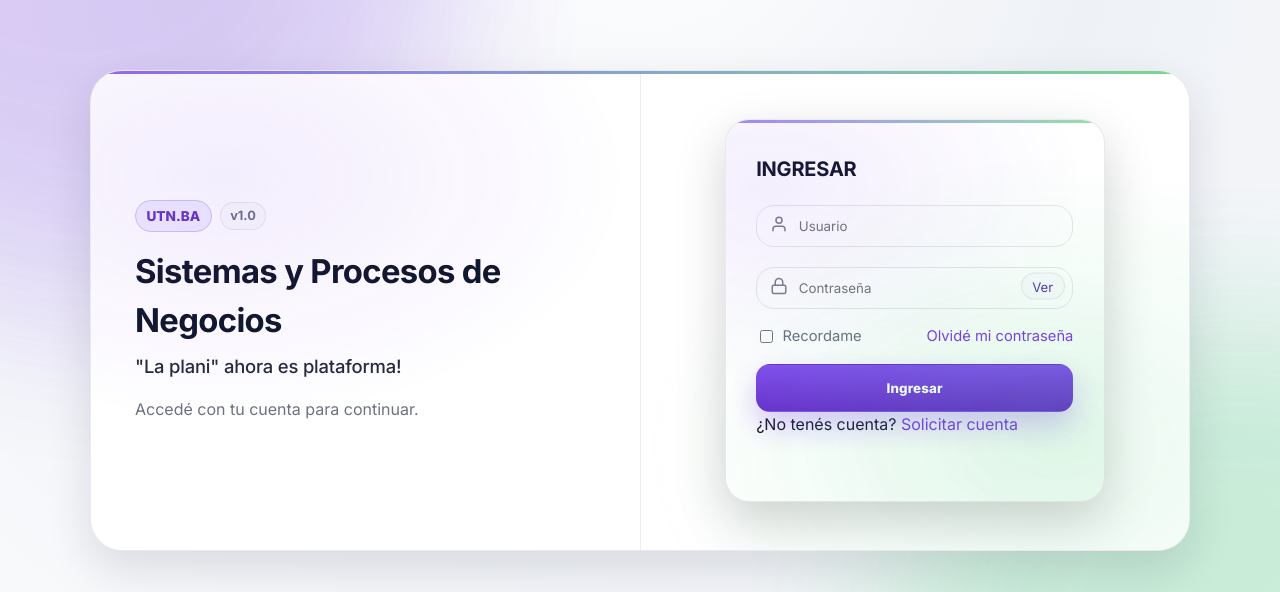
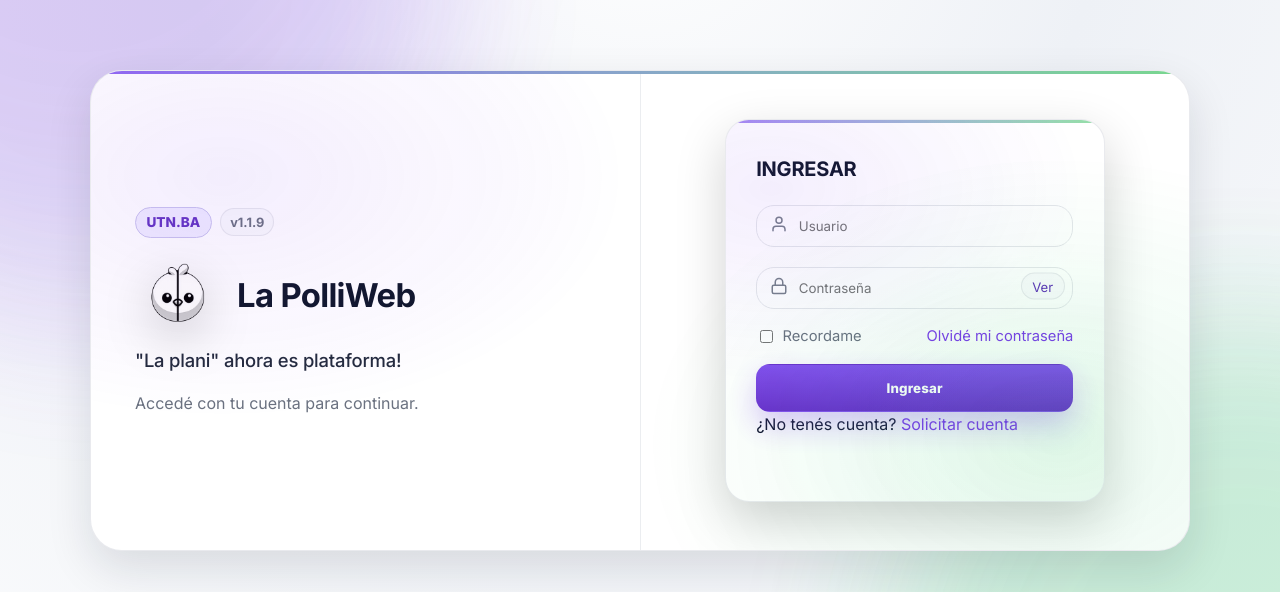
Before and after one commit to Zenitroc/SyPdN-Plani-WebApp, a PHP site: page /pages/login/index.html in a window 1280 px wide. Shown: the part 132-724 px from the top of the page. Run offline with PHP 8.4, Linux system fonts and the light colour scheme.

Commit message:
La polliweb

```diff
--- a/public/pages/alumnos-global/index.html
+++ b/public/pages/alumnos-global/index.html
@@ -2,7 +2,7 @@
 <html lang="es">
 <head>
   <meta charset="utf-8" />
-  <title>Todos los estudiantes — SyPdN</title>
+  <title>Todos los estudiantes — Polliweb</title>
   <meta name="viewport" content="width=device-width, initial-scale=1" />
   <link rel="preconnect" href="https://fonts.googleapis.com">
   <link rel="preconnect" href="https://fonts.gstatic.com" crossorigin>
--- a/public/pages/asistencia/index.html
+++ b/public/pages/asistencia/index.html
@@ -3,7 +3,7 @@
 
 <head>
     <meta charset="utf-8" />
-    <title>Asistencia Parciales — SyPdN</title>
+    <title>Asistencia Parciales — Polliweb</title>
     <meta name="viewport" content="width=device-width, initial-scale=1" />
     <link rel="stylesheet" href="/assets/css/base.css">
     <style>
--- a/public/pages/curso-dashboard/index.html
+++ b/public/pages/curso-dashboard/index.html
@@ -2,7 +2,7 @@
 <html lang="es">
 <head>
   <meta charset="utf-8" />
-  <title>Dashboard del curso — SyPdN</title>
+  <title>Dashboard del curso — Polliweb</title>
   <meta name="viewport" content="width=device-width, initial-scale=1" />
   <link rel="preconnect" href="https://fonts.googleapis.com">
   <link rel="preconnect" href="https://fonts.gstatic.com" crossorigin>
--- a/public/pages/cursos-admin/index.html
+++ b/public/pages/cursos-admin/index.html
@@ -2,7 +2,7 @@
 <html lang="es">
 <head>
   <meta charset="utf-8" />
-  <title>Cursos — SyPdN</title>
+  <title>Cursos — Polliweb</title>
   <meta name="viewport" content="width=device-width, initial-scale=1" />
   <link rel="preconnect" href="https://fonts.googleapis.com">
   <link rel="preconnect" href="https://fonts.gstatic.com" crossorigin>
--- a/public/pages/entregas/index.html
+++ b/public/pages/entregas/index.html
@@ -2,7 +2,7 @@
 <html lang="es">
 <head>
   <meta charset="utf-8" />
-  <title>Entregas — SyPdN</title>
+  <title>Entregas — Polliweb</title>
   <meta name="viewport" content="width=device-width, initial-scale=1" />
   <link rel="preconnect" href="https://fonts.googleapis.com">
   <link rel="preconnect" href="https://fonts.gstatic.com" crossorigin>
--- a/public/pages/estudiantes/index.html
+++ b/public/pages/estudiantes/index.html
@@ -3,7 +3,7 @@
 
 <head>
   <meta charset="utf-8" />
-  <title>Estudiantes — SyPdN</title>
+  <title>Estudiantes — Polliweb</title>
   <meta name="viewport" content="width=device-width, initial-scale=1" />
   <link rel="preconnect" href="https://fonts.googleapis.com">
   <link rel="preconnect" href="https://fonts.gstatic.com" crossorigin>
--- a/public/pages/grupos/index.html
+++ b/public/pages/grupos/index.html
@@ -2,7 +2,7 @@
 <html lang="es">
 <head>
   <meta charset="utf-8" />
-  <title>Grupos — SyPdN</title>
+  <title>Grupos — Polliweb</title>
   <meta name="viewport" content="width=device-width, initial-scale=1" />
   <link rel="preconnect" href="https://fonts.googleapis.com">
   <link rel="preconnect" href="https://fonts.gstatic.com" crossorigin>
--- a/public/pages/home/index.html
+++ b/public/pages/home/index.html
@@ -3,7 +3,7 @@
 
 <head>
   <meta charset="utf-8" />
-  <title>Home — SyPdN</title>
+  <title>Home — Polliweb</title>
   <meta name="viewport" content="width=device-width, initial-scale=1" />
   <link rel="preconnect" href="https://fonts.googleapis.com">
   <link rel="preconnect" href="https://fonts.gstatic.com" crossorigin>
--- a/public/pages/login/index.html
+++ b/public/pages/login/index.html
@@ -3,7 +3,7 @@
 <head>
   <meta charset="utf-8" />
   <meta name="viewport" content="width=device-width,initial-scale=1" />
-  <title>Login — SyPdN</title>
+  <title>Login — Polliweb</title>
 
   <link rel="preconnect" href="https://fonts.googleapis.com">
   <link rel="preconnect" href="https://fonts.gstatic.com" crossorigin>
@@ -23,10 +23,13 @@
       <div class="login-info">
         <div class="login-meta">
           <span class="login-badge">UTN.BA</span>
-          <span class="login-chip">v1.0</span>
+          <span class="login-chip">v1.1.9</span>
         </div>
 
-        <h1>Sistemas y Procesos de Negocios</h1>
+        <div class="login-brand">
+          <img class="login-brand-icon" src="/favicon.ico" alt="Ícono de La PolliWeb">
+          <h1>La PolliWeb</h1>
+        </div>
         <h2>"La plani" ahora es plataforma!</h2>
         <p>Accedé con tu cuenta para continuar.</p>
       </div>
@@ -93,7 +96,7 @@
       </p>
 
       <div class="dialog-template">
-        <div><strong>Asunto:</strong> Solicitud de cuenta SyPdN</div>
+        <div><strong>Asunto:</strong> Solicitud de cuenta La PolliWeb</div>
         <div><strong>Nombre:</strong> [Nombre]</div>
         <div><strong>Apellido:</strong> [Apellido]</div>
         <div><strong>DNI:</strong> [DNI]</div>
@@ -105,7 +108,7 @@
       <p class="muted">Nuestro equipo responderá a la brevedad con los pasos a seguir.</p>
 
       <div class="dialog-actions">
-        <a class="btn btn-tonal" href="mailto:fcortinez@avantek.com.ar?subject=Solicitud%20de%20cuenta%20SyPdN">Abrir correo</a>
+        <a class="btn btn-tonal" href="mailto:fcortinez@avantek.com.ar?subject=Solicitud%20de%20cuenta%20La%20PolliWeb">Abrir correo</a>
         <button type="button" id="closeRequestModal" class="btn btn-neutral">Cerrar</button>
       </div>
     </div>
@@ -120,7 +123,7 @@
       </p>
 
       <div class="dialog-template">
-        <div><strong>Asunto:</strong> Recuperar acceso SyPdN</div>
+        <div><strong>Asunto:</strong> Recuperar acceso La PolliWeb</div>
         <div><strong>Usuario:</strong> [Tu usuario]</div>
         <div><strong>Nombre y apellido:</strong> [Nombre Apellido]</div>
         <div><strong>DNI:</strong> [DNI]</div>
@@ -128,7 +131,7 @@
       </div>
 
       <div class="dialog-actions">
-        <a class="btn btn-tonal" href="mailto:fcortinez@avantek.com.ar?subject=Recuperar%20acceso%20SyPdN">Abrir correo</a>
+        <a class="btn btn-tonal" href="mailto:fcortinez@avantek.com.ar?subject=Recuperar%20acceso%20La%20PolliWeb">Abrir correo</a>
         <button type="button" id="closeForgotModal" class="btn btn-neutral">Cerrar</button>
       </div>
     </div>
--- a/public/pages/login/login.css
+++ b/public/pages/login/login.css
@@ -93,10 +93,26 @@
   justify-content:center;
 }
 
+.login-brand{
+  display:flex;
+  align-items:center;
+  gap:1rem;
+  margin: .2rem 0 .5rem;
+}
+
 .login-info h1{
-  margin: .2rem 0 .5rem 0;
+  margin:0;
   font-size: 2.05rem;
   letter-spacing:-0.02em;
+}
+
+.login-brand-icon{
+  width:86px;
+  height:86px;
+  object-fit:contain;
+  border-radius:22px;
+  flex:0 0 86px;
+  filter: drop-shadow(0 14px 24px rgba(0,0,0,.18));
 }
 
 .login-info h2{
@@ -320,6 +336,12 @@
   .login-info{ text-align:center; }
   .login-info p{ margin-left:auto; margin-right:auto; }
   .login-meta{ justify-content:center; }
+  .login-brand{ justify-content:center; }
+  .login-brand-icon{
+    width:72px;
+    height:72px;
+    flex-basis:72px;
+  }
 }
 
 /* Reduce motion */
--- a/public/pages/notas-finales/index.html
+++ b/public/pages/notas-finales/index.html
@@ -3,7 +3,7 @@
 
 <head>
     <meta charset="utf-8" />
-    <title>Notas finales — SyPdN</title>
+    <title>Notas finales — Polliweb</title>
     <meta name="viewport" content="width=device-width, initial-scale=1" />
     <link rel="stylesheet" href="/assets/css/base.css">
     <style>
--- a/public/pages/parciales/index.html
+++ b/public/pages/parciales/index.html
@@ -3,7 +3,7 @@
 
 <head>
     <meta charset="utf-8" />
-    <title>Parciales — SyPdN</title>
+    <title>Parciales — Polliweb</title>
     <meta name="viewport" content="width=device-width, initial-scale=1" />
     <link rel="stylesheet" href="/assets/css/base.css">
     <style>
--- a/public/pages/perfil/index.html
+++ b/public/pages/perfil/index.html
@@ -2,7 +2,7 @@
 <html lang="es">
 <head>
   <meta charset="utf-8" />
-  <title>Mi perfil — SyPdN</title>
+  <title>Mi perfil — Polliweb</title>
   <meta name="viewport" content="width=device-width, initial-scale=1" />
   <link rel="preconnect" href="https://fonts.googleapis.com">
   <link rel="preconnect" href="https://fonts.gstatic.com" crossorigin>
--- a/public/pages/planificacion/index.html
+++ b/public/pages/planificacion/index.html
@@ -2,7 +2,7 @@
 <html lang="es">
 <head>
   <meta charset="utf-8" />
-  <title>Planificación — SyPdN</title>
+  <title>Planificación — Polliweb</title>
   <meta name="viewport" content="width=device-width, initial-scale=1" />
   <link rel="preconnect" href="https://fonts.googleapis.com">
   <link rel="preconnect" href="https://fonts.gstatic.com" crossorigin>
--- a/public/pages/reportes/index.html
+++ b/public/pages/reportes/index.html
@@ -2,7 +2,7 @@
 <html lang="es">
 <head>
   <meta charset="utf-8" />
-  <title>Reportes — SyPdN</title>
+  <title>Reportes — Polliweb</title>
   <meta name="viewport" content="width=device-width, initial-scale=1" />
   <link rel="preconnect" href="https://fonts.googleapis.com">
   <link rel="preconnect" href="https://fonts.gstatic.com" crossorigin>
--- a/public/pages/usuarios-admin/index.html
+++ b/public/pages/usuarios-admin/index.html
@@ -1,7 +1,7 @@
 <html lang="es">
 <head>
   <meta charset="utf-8" />
-  <title>Gestión de usuarios — SyPdN</title>
+  <title>Gestión de usuarios — Polliweb</title>
   <meta name="viewport" content="width=device-width, initial-scale=1" />
   <link rel="preconnect" href="https://fonts.googleapis.com">
   <link rel="preconnect" href="https://fonts.gstatic.com" crossorigin>
```
Also changed, not shown: README.md, docs/README_VERSIONES.md (added), public/assets/data/tutorial-config.json.
